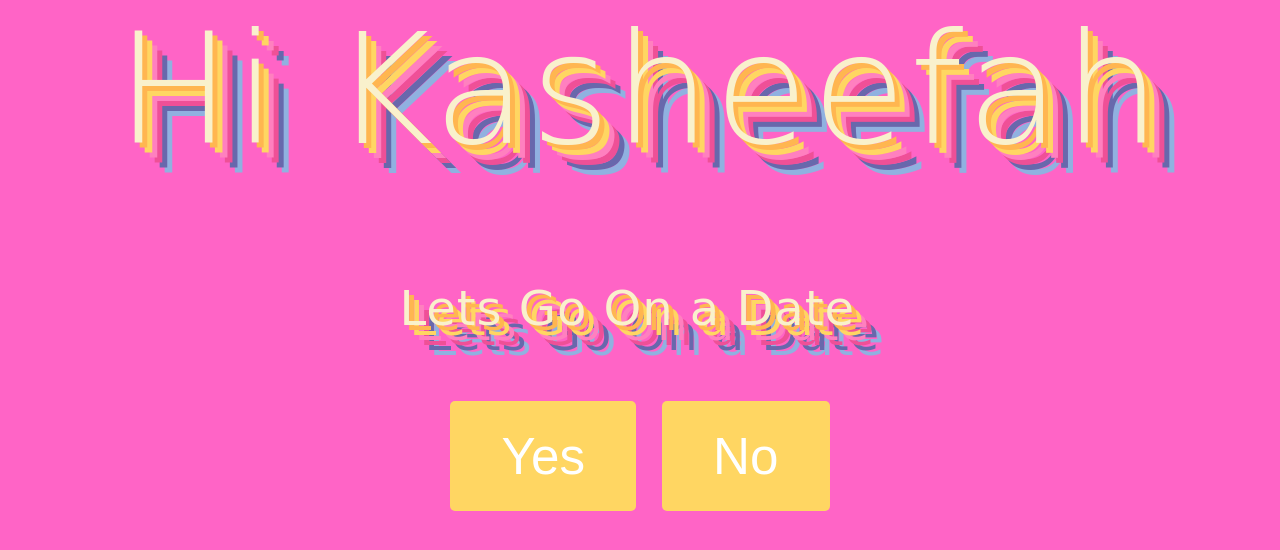
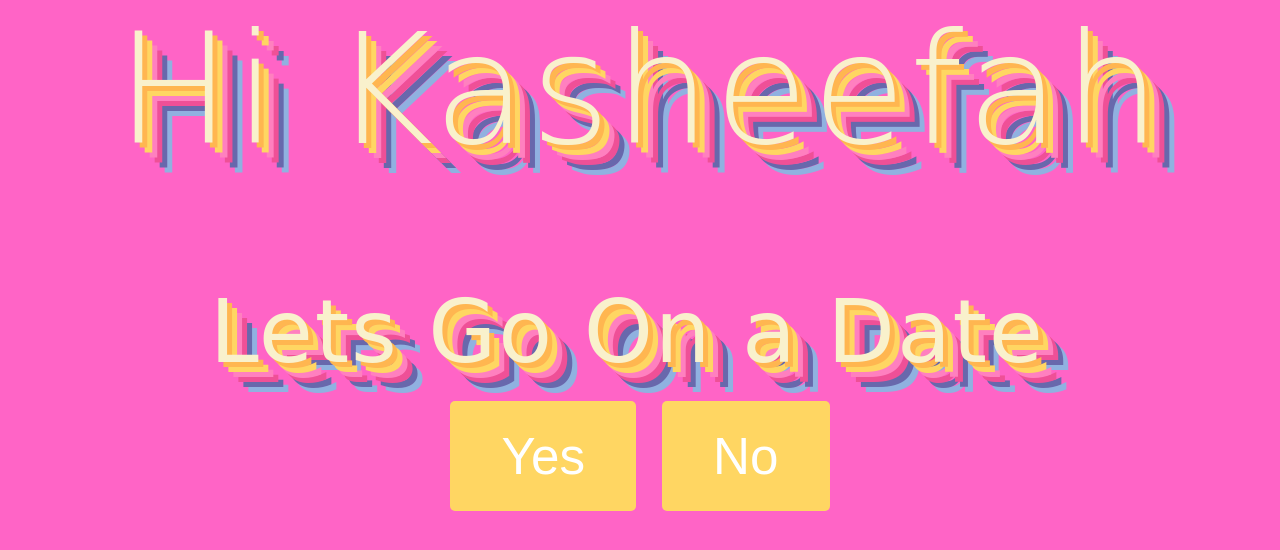
Before and after one commit to Tomiwa-Adewumi/FirstDate, a plain HTML site: page index.html in a window 1280 px wide. Drawn offline with Linux system fonts and the light colour scheme.

Commit message:
Update index.html

```diff
--- a/index.html
+++ b/index.html
@@ -153,7 +153,7 @@
         #message {
             font-family: 'Calligraffitti', cursive;
 
-            font-size: 6vh;
+            font-size: 11vh;
             position: absolute;
             text-shadow: -15px 5px 20px #ced0d3;
             top: 35vh;
```
